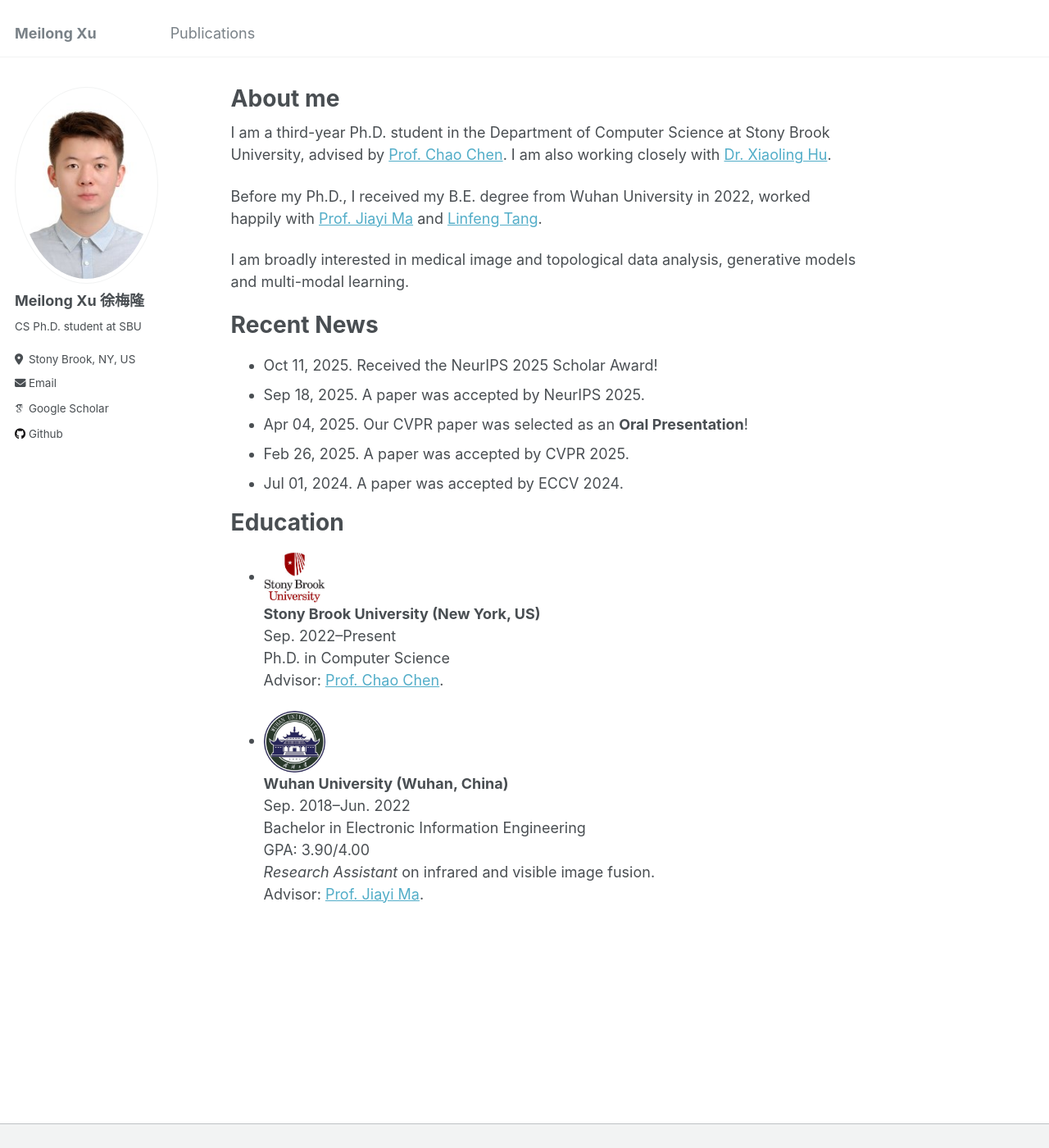
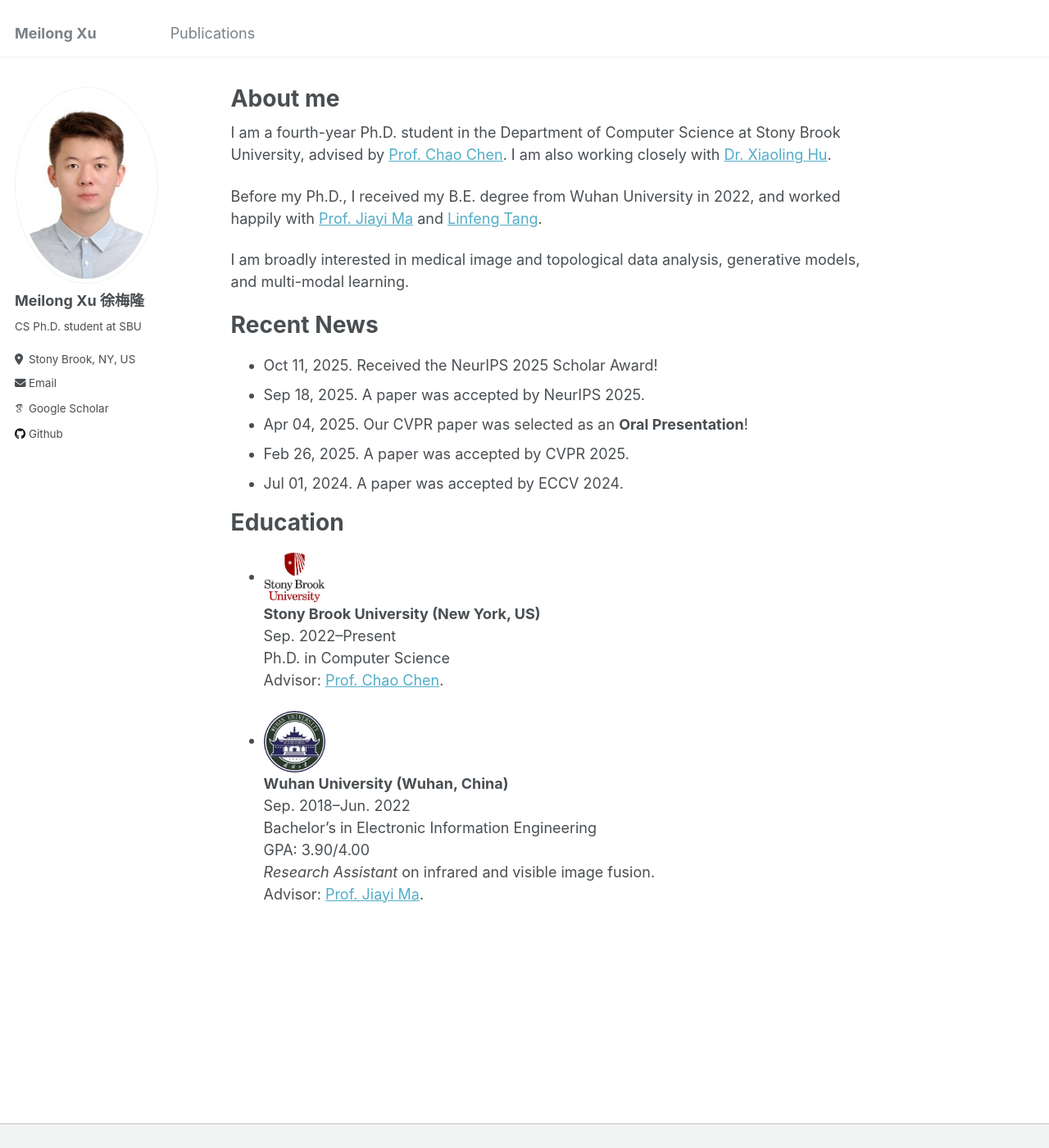
Before and after one commit to Melon-Xu/Melon-Xu.github.io, a Jekyll site: the page built from _pages/about.md, in a window 1280 px wide and 1400 px high. Shown: the whole window at 82% size. Built offline with Jekyll 4.4.1, drawn with Linux system fonts in a browser that asks for light colours; some web fonts are replaced.

Commit message:
Update about.md

```diff
--- a/_pages/about.md
+++ b/_pages/about.md
@@ -8,11 +8,11 @@ redirect_from:
   - /about.html
 ---
 
-I am a third-year Ph.D. student in the Department of Computer Science at Stony Brook University, advised by [Prof. Chao Chen](https://chaochen.github.io/). I am also working closely with [Dr. Xiaoling Hu](https://huxiaoling.github.io/).
+I am a fourth-year Ph.D. student in the Department of Computer Science at Stony Brook University, advised by [Prof. Chao Chen](https://chaochen.github.io/). I am also working closely with [Dr. Xiaoling Hu](https://huxiaoling.github.io/).
 
-Before my Ph.D., I received my B.E. degree from Wuhan University in 2022, worked happily with [Prof. Jiayi Ma](https://sites.google.com/site/jiayima2013/) and [Linfeng Tang](https://github.com/Linfeng-Tang).
+Before my Ph.D., I received my B.E. degree from Wuhan University in 2022, and worked happily with [Prof. Jiayi Ma](https://sites.google.com/site/jiayima2013/) and [Linfeng Tang](https://github.com/Linfeng-Tang).
 
-I am broadly interested in medical image and topological data analysis, generative models and multi-modal learning.
+I am broadly interested in medical image and topological data analysis, generative models, and multi-modal learning.
 
 # Recent News
 * Oct 11, 2025. Received the NeurIPS 2025 Scholar Award!
@@ -31,7 +31,7 @@ Advisor: [Prof. Chao Chen](https://scholar.google.com/citations?user=J-iIIFAAAAA
 * <img width="75" height="75" src="https://melon-xu.github.io/images/whu.png"/> <br>
 <b>Wuhan University (Wuhan, China)</b> <br>
 Sep. 2018--Jun. 2022<br>
-Bachelor in Electronic Information Engineering<br>
+Bachelor's in Electronic Information Engineering<br>
 GPA: 3.90/4.00 <br>
 <i>Research Assistant</i> on infrared and visible image fusion. <br>
 Advisor: [Prof. Jiayi Ma](https://sites.google.com/site/jiayima2013/). <br>
```
